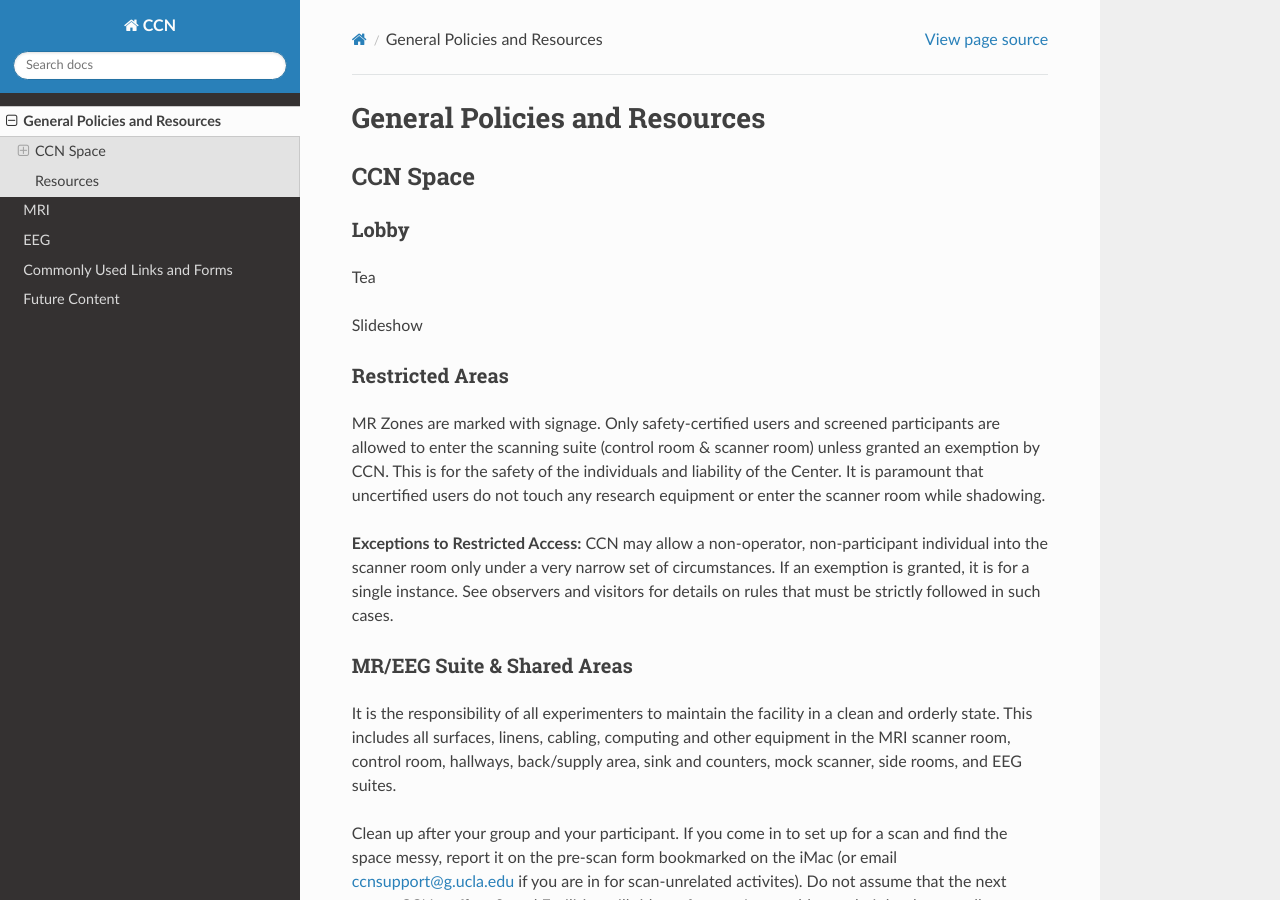
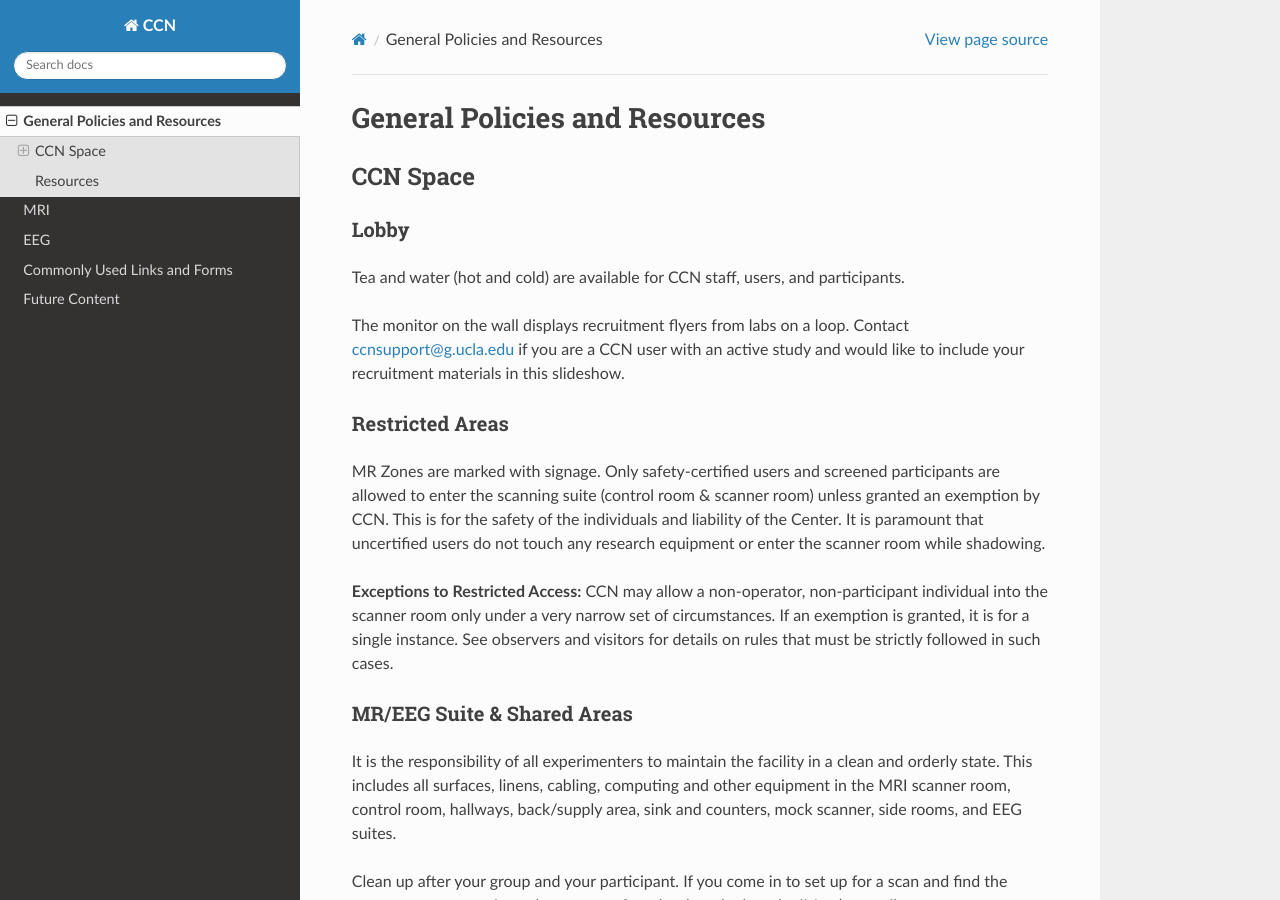
Before and after one commit to CCN-Support/CCN_Wiki, a Sphinx documentation site: the page built from docs/source/generalpolicies.rst, in a window 1280 px wide and 900 px high. Built offline with Sphinx 7.4.7 and the Read the Docs theme 3.1.0, drawn with Linux system fonts in a browser that asks for light colours.

Commit message:
Update generalpolicies.rst

```diff
--- a/docs/source/generalpolicies.rst
+++ b/docs/source/generalpolicies.rst
@@ -6,9 +6,9 @@ CCN Space
 
 Lobby
 ^^^^^
-Tea
+Tea and water (hot and cold) are available for CCN staff, users, and participants.
 
-Slideshow
+The monitor on the wall displays recruitment flyers from labs on a loop. Contact ccnsupport@g.ucla.edu if you are a CCN user with an active study and would like to include your recruitment materials in this slideshow.
 
 Restricted Areas
 ^^^^^^^^^^^^^^^^
```
